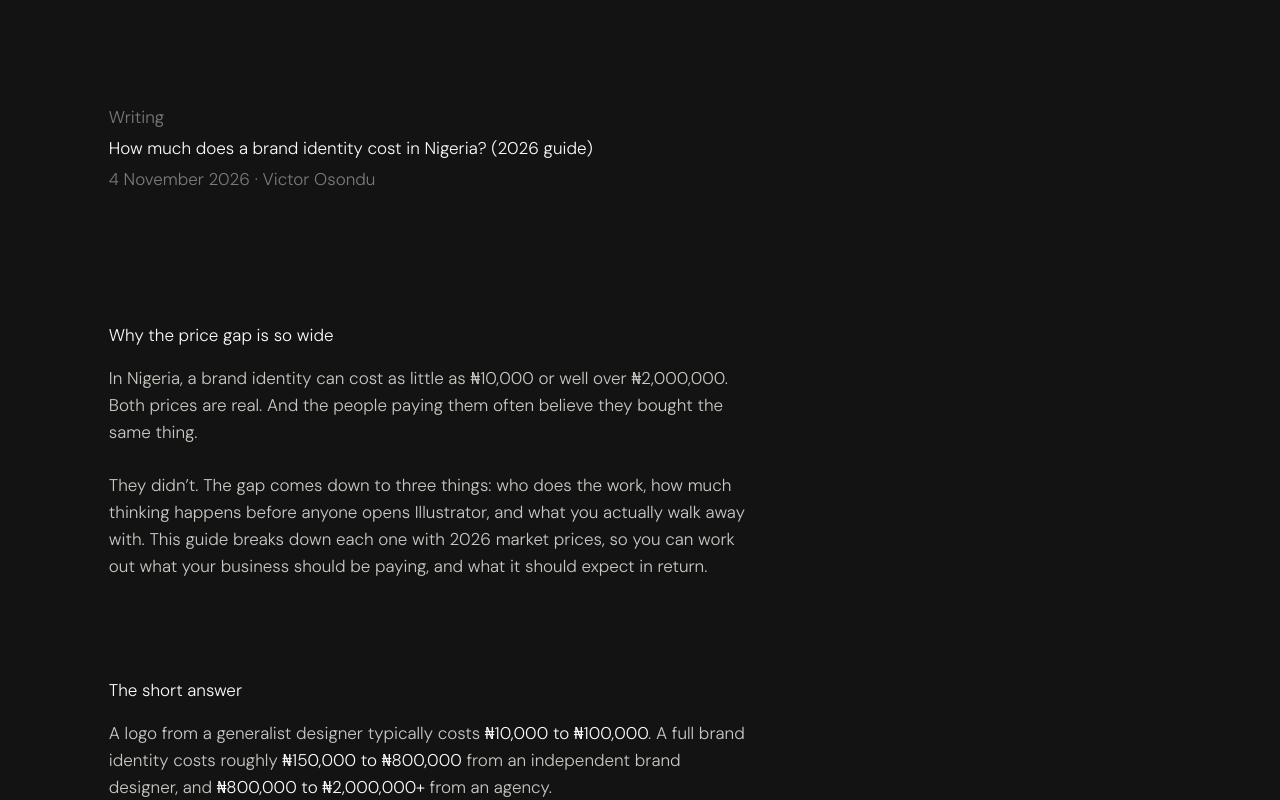
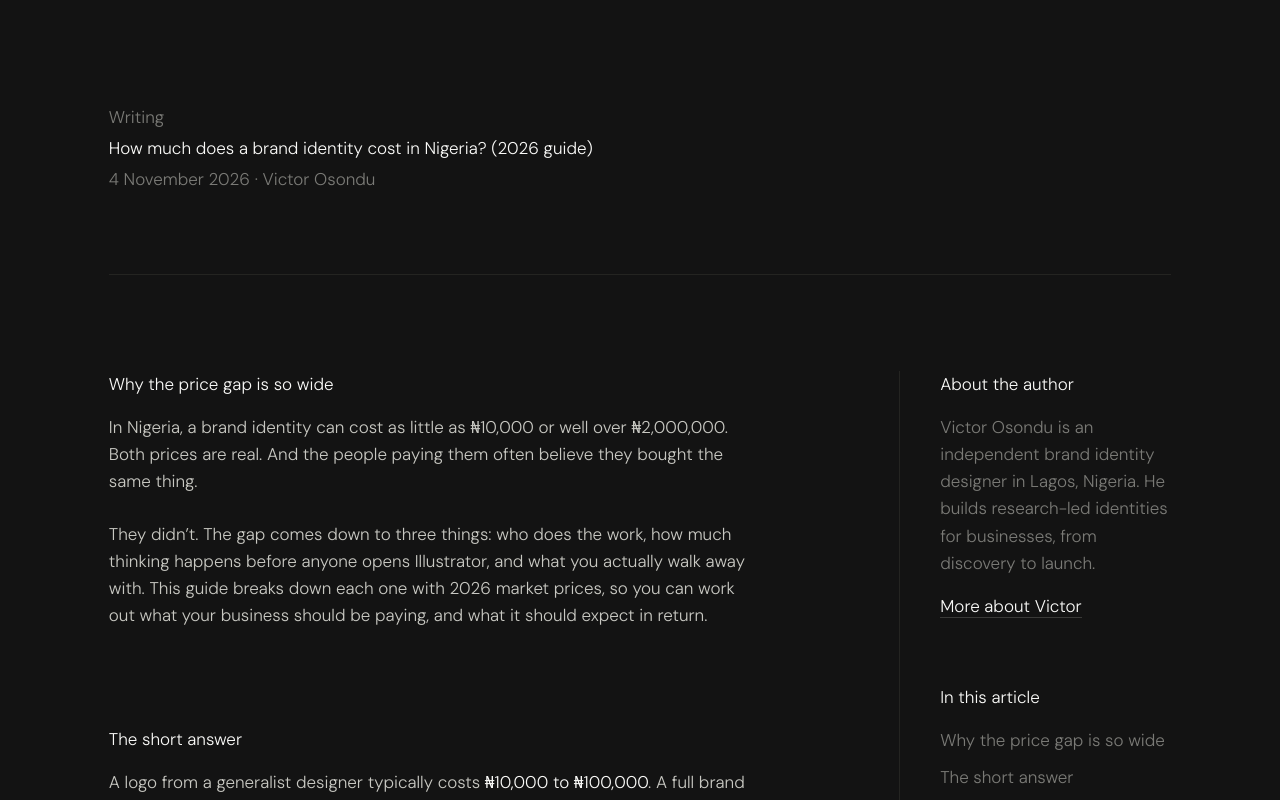
Before and after one commit to vosondu/my-portfolio, a plain HTML site: page writing/brand-identity-cost-nigeria.html in a window 1280 px wide. Shown: the part 300-1100 px from the top of the page. Drawn offline with Linux system fonts and the light colour scheme.

Commit message:
Article layout: reading column, breakout tables, author and contents sidebar
Keeps body text at ~75 characters per line, widens tables slightly past
it, and fills the right side with a sticky sidebar (about the author,
contents built from the h2s with the current section highlighted),
following the long-form layout of James Clear's and Mark Manson's blogs.
Below 1240px the sidebar drops to an author note after the article.

Co-Authored-By: Claude Opus 5.5 <noreply@anthropic.com>
Claude-Session: https://claude.ai/code/session_01Sct1QxXkiJXDWWZ7Jqe4Dt

```diff
--- a/assets/css/site.css
+++ b/assets/css/site.css
@@ -1204,6 +1204,85 @@ html.lightbox-open body {
 	color: var(--grey-dark);
 }
 
+/* Article layout, modelled on long-form blogs (James Clear, Mark Manson):
+   a ~75-character reading column, tables that break out slightly wider,
+   and a sidebar behind a thin rule with the author and section list. */
+.article-intro {
+	padding-bottom: 5rem;
+}
+
+.article-layout {
+	display: grid;
+	grid-template-columns: minmax(0, 52rem) 17rem;
+	column-gap: 4rem;
+	align-items: start;
+	max-width: 73rem;
+	border-top: 1px solid var(--line);
+	padding-top: 6rem;
+}
+
+.article-aside {
+	position: sticky;
+	top: 8rem;
+	border-left: 1px solid var(--line);
+	padding-left: 2.5rem;
+	color: var(--grey-mid);
+}
+
+.article-aside-block + .article-aside-block {
+	margin-top: 4rem;
+}
+
+.article-aside-block p + p {
+	margin-top: 1rem;
+}
+
+.article-aside-label {
+	color: var(--white);
+	margin-bottom: 1rem;
+}
+
+.article-toc {
+	list-style: none;
+}
+
+.article-toc li + li {
+	margin-top: 0.6rem;
+}
+
+.article-toc a {
+	color: var(--grey-mid);
+	text-decoration: none;
+	transition: color 200ms ease;
+}
+
+.article-toc a:hover,
+.article-toc a:focus-visible,
+.article-toc a.is-current {
+	color: var(--white);
+}
+
+@media (max-width: 1240px) {
+	.article-layout {
+		grid-template-columns: minmax(0, 1fr);
+		max-width: 70rem;
+	}
+
+	.article-aside {
+		position: static;
+		border-left: 0;
+		padding-left: 0;
+		border-top: 1px solid var(--line);
+		padding-top: 4rem;
+		margin-top: 8rem;
+		max-width: 40rem;
+	}
+
+	.article-toc-wrap {
+		display: none;
+	}
+}
+
 .article-body > * {
 	max-width: 40rem;
 }
@@ -1258,7 +1337,7 @@ html.lightbox-open body {
 }
 
 .article-body > .article-table {
-	max-width: 70rem;
+	max-width: 100%;
 	margin-top: 3rem;
 	margin-bottom: 3rem;
 }
--- /dev/null
+++ b/assets/js/article.js
@@ -0,0 +1,53 @@
+// Builds the "In this article" list in the sidebar from the article's h2s,
+// and marks the section currently being read.
+(function () {
+	const body = document.querySelector('.article-body');
+	const toc = document.querySelector('.article-toc');
+	if (!body || !toc) return;
+
+	const headings = Array.from(body.querySelectorAll('h2'));
+	if (headings.length < 2) {
+		const wrap = toc.closest('.article-toc-wrap');
+		if (wrap) wrap.remove();
+		return;
+	}
+
+	const slug = (text) => text.toLowerCase()
+		.replace(/[’']/g, '')
+		.replace(/[^a-z0-9]+/g, '-')
+		.replace(/^-|-$/g, '');
+
+	const links = headings.map((h) => {
+		if (!h.id) h.id = slug(h.textContent);
+		const li = document.createElement('li');
+		const a = document.createElement('a');
+		a.href = '#' + h.id;
+		a.textContent = h.textContent;
+		a.addEventListener('click', (e) => {
+			e.preventDefault();
+			if (typeof lenis !== 'undefined') lenis.scrollTo(h, { offset: -120 });
+			else h.scrollIntoView({ behavior: 'smooth' });
+			history.replaceState(null, '', '#' + h.id);
+		});
+		li.appendChild(a);
+		toc.appendChild(li);
+		return a;
+	});
+
+	function update() {
+		const line = window.innerHeight * 0.3;
+		let current = 0;
+		headings.forEach((h, i) => {
+			if (h.getBoundingClientRect().top <= line) current = i;
+		});
+		links.forEach((a, i) => a.classList.toggle('is-current', i === current));
+	}
+
+	let ticking = false;
+	window.addEventListener('scroll', () => {
+		if (ticking) return;
+		ticking = true;
+		requestAnimationFrame(() => { update(); ticking = false; });
+	}, { passive: true });
+	update();
+})();
--- a/writing/brand-identity-cost-nigeria.html
+++ b/writing/brand-identity-cost-nigeria.html
@@ -75,13 +75,14 @@
 
 	<main>
 		<article>
-			<header class="page-intro">
+			<header class="page-intro article-intro">
 				<p class="muted"><a href="/writing" class="article-back">Writing</a></p>
 				<h1 class="white">How much does a brand identity cost in Nigeria? (2026 guide)</h1>
 				<p class="muted"><time datetime="2026-11-04">4 November 2026</time> · Victor Osondu</p>
 			</header>
 
 			<div class="section">
+				<div class="article-layout">
 				<div class="article-body">
 					<h2>Why the price gap is so wide</h2>
 					<p>In Nigeria, a brand identity can cost as little as ₦10,000 or well over ₦2,000,000. Both prices are real. And the people paying them often believe they bought the same thing.</p>
@@ -239,6 +240,18 @@
 					<p>I quote a project only after I understand what your brand needs to do. <a href="/packages" class="text-link">See full package details</a></p>
 					<p>Not sure which package fits you? <a href="/contact" class="text-link">Tell me about your business</a> and I’ll recommend one.</p>
 				</div>
+				<aside class="article-aside" aria-label="About this article">
+					<div class="article-aside-block">
+						<p class="article-aside-label">About the author</p>
+						<p>Victor Osondu is an independent brand identity designer in Lagos, Nigeria. He builds research-led identities for businesses, from discovery to launch.</p>
+						<p><a href="/about" class="text-link">More about Victor</a></p>
+					</div>
+					<nav class="article-aside-block article-toc-wrap" aria-label="In this article">
+						<p class="article-aside-label">In this article</p>
+						<ol class="article-toc"></ol>
+					</nav>
+				</aside>
+				</div>
 			</div>
 		</article>
 
@@ -306,6 +319,7 @@
 	</script>
 	<script src="/assets/js/menu.js"></script>
 	<script src="/assets/js/site.js"></script>
+	<script src="/assets/js/article.js"></script>
 <script>window.va = window.va || function () { (window.vaq = window.vaq || []).push(arguments); };</script>
 <script defer src="/_vercel/insights/script.js"></script>
 </body>
```
